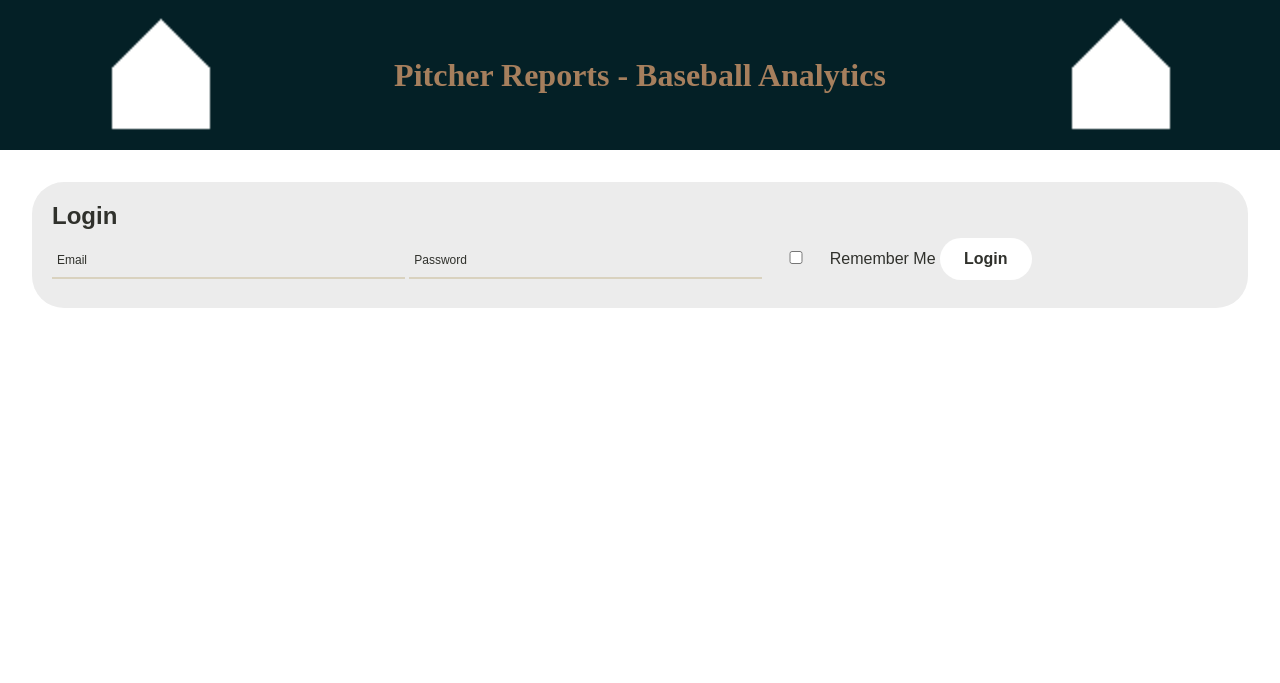
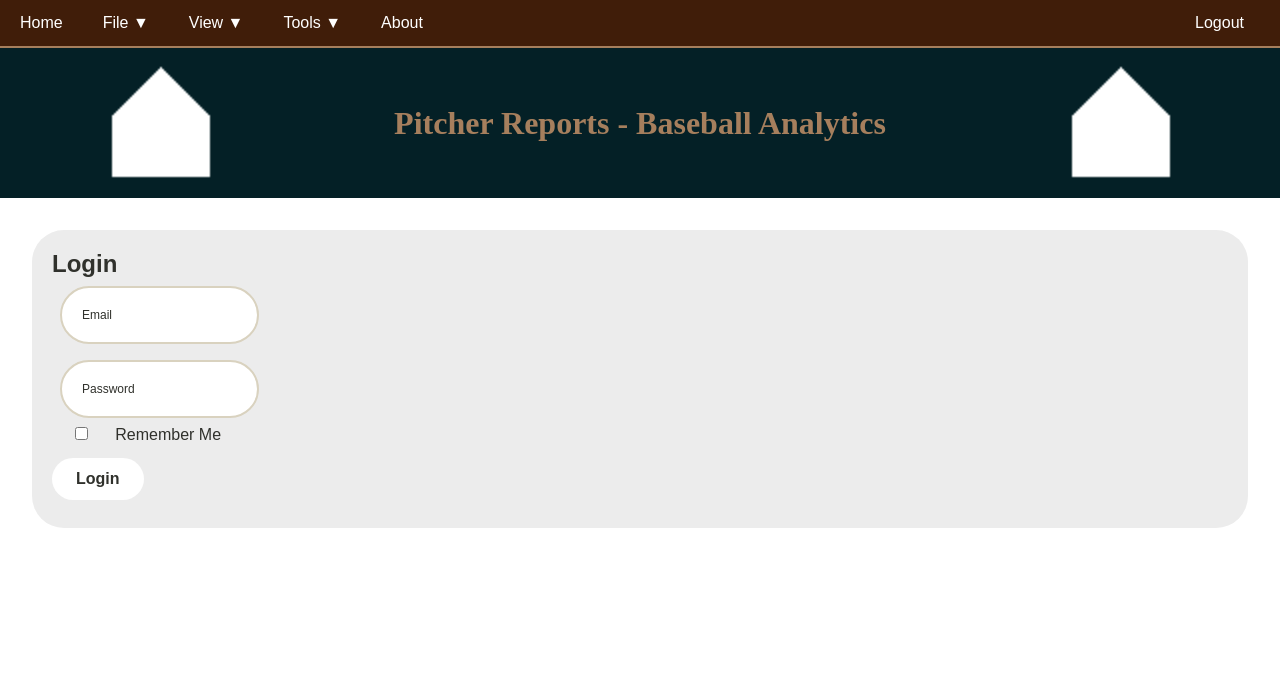
Before and after one commit to WarmFreezer/pitcher_reports, a Flask app: page /login in a window 1280 px wide. Shown: the top 683 px of the page. Run offline with Flask 3, Linux system fonts and the light colour scheme.

Commit message:
Update navbar link and enhance login page styles

```diff
--- a/app/static/scripts.js
+++ b/app/static/scripts.js
@@ -21,7 +21,7 @@ function loadNavbar() {
     const navbarHTML = `
         <nav class="main-nav">
             <ul class="nav-list">
-                <li><a href="/upload" class="nav-link">Home</a></li>
+                <li><a href="/" class="nav-link">Home</a></li>
                 <li class="dropdown">
                     <a href="javascript:void(0)" class="nav-link">File ▼</a>
                     <div class="dropdown-content">
--- a/app/static/style.css
+++ b/app/static/style.css
@@ -31,10 +31,11 @@ input {
   border: none;
   border-bottom: 2px solid var(--accent);
   background: transparent;
-  padding: 10px 5px;
+  padding: 10px 10px;
   font-size: 12px;
-  color: var(--accent);
-  width: 30%;
+  color: var(--tertiary);
+  width: stretch;
+  max-width: 750px;
   transition: 0.3s;
 }
 
--- a/app/templates/login.html
+++ b/app/templates/login.html
@@ -5,8 +5,18 @@
         <meta name="viewport" content="width=device-width, initial-scale=1.0">
         <title>Login - Pitcher Reports</title>
         <link rel="stylesheet" href="{{ url_for('static', filename='style.css') }}">
+
+        <style>
+        .upload-btn:hover {
+            background-color: var(--accent);
+            text-decoration: none;
+        }
+        </style>
     </head>
-    <body onload="loadHeader('Pitcher Reports - Baseball Analytics', '/static/resources/HomePlate.png');loadFooter();">
+    <body onload="loadNavbar(); loadHeader('Pitcher Reports - Baseball Analytics', '/static/resources/HomePlate.png'); loadFooter();">
+        <!-- Navbar Placeholder -->
+        <div id="navbar-placeholder"></div>
+
         <!-- Header Placeholder -->
         <div id="header-placeholder"></div>
 
@@ -23,11 +33,11 @@
                 {% endwith %}
 
                 <form method="POST">
-                    <input type="email" name="email" placeholder="Email" required>
-                    <input type="password" name="password" placeholder="Password" required>
+                    <input class="bubble" type="email" name="email" placeholder="Email" required style="color: var(--tertiary); margin: 8px; background-color: white; border: 2px solid var(--accent);"><br>
+                    <input class="bubble" type="password" name="password" placeholder="Password" required style="color: var(--tertiary); margin: 8px; background-color: white; border: 2px solid var(--accent);"><br>
                     <label>
-                        <input style="margin: 10px 0 10px 0; width: 5%" type="checkbox" name="remember"> Remember Me
-                    </label>
+                        <input style="margin: 0 0 10px 0; width: 5%; accent-color: var(--tertiary);" type="checkbox" name="remember"> Remember Me
+                    </label><br>
                     <button type="submit" class="upload-btn">Login</button>
                 </form>
 
```
Also changed, not shown: other parts of app/static/style.css (+33 -0 lines).
